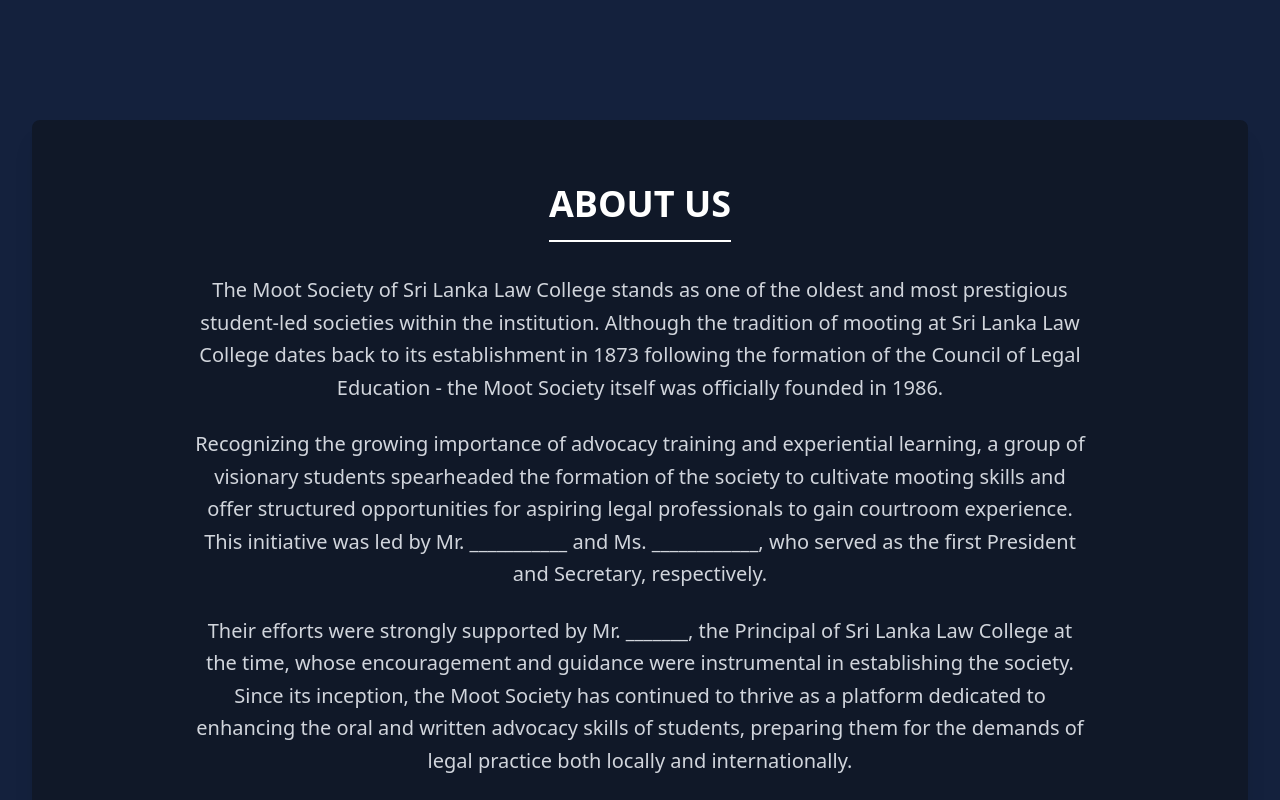
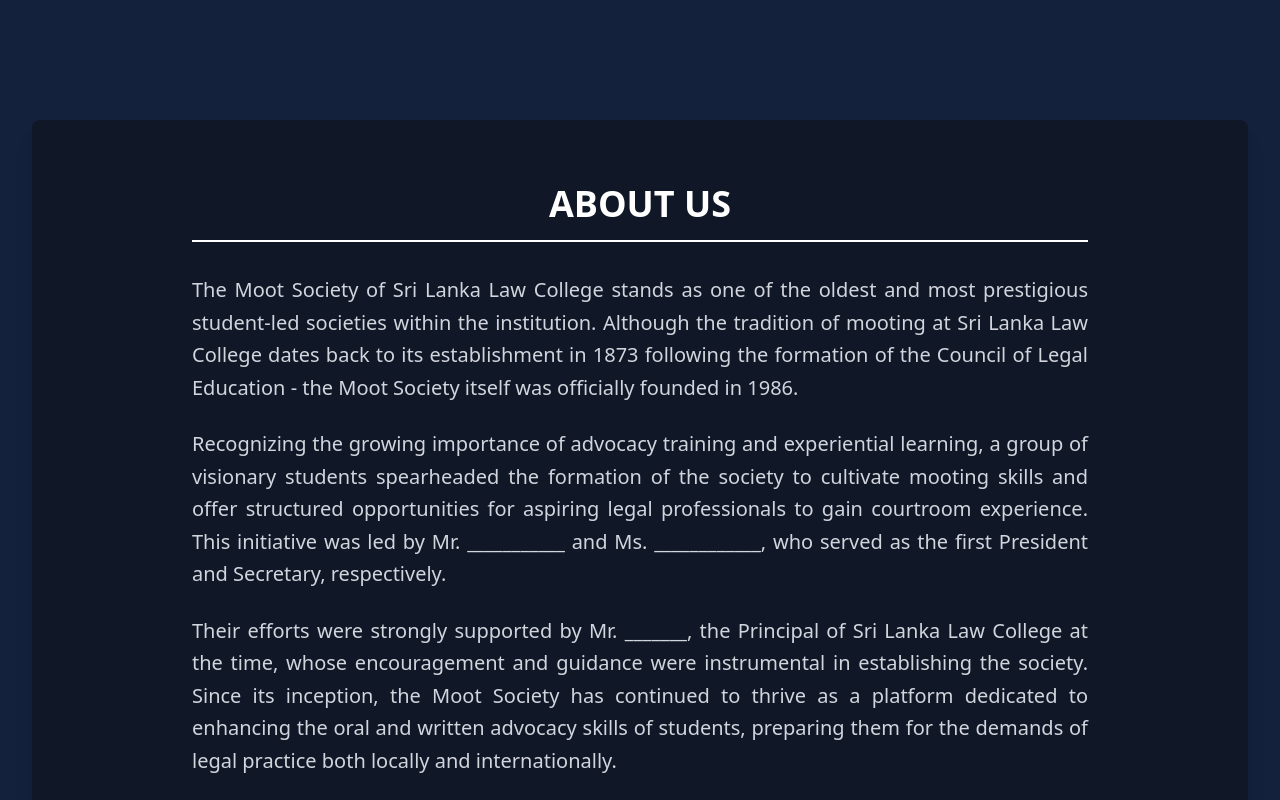
Before and after one commit to Lilvamp237/moot-society-website, a Next.js app in the folder project/moot-society-frontend/: page / in a window 1280 px wide. Shown: the part 640-1440 px from the top of the page. Built offline with nearby package versions, Linux system fonts and the light colour scheme; a web font is replaced by a local one.

Commit message:
justified

```diff
--- a/project/moot-society-frontend/src/app/page.tsx
+++ b/project/moot-society-frontend/src/app/page.tsx
@@ -22,18 +22,19 @@ export default function HomePage() {
       </section>
 
       {/* About Us Section */}
-      <section className="my-24 py-16 bg-gray-900 rounded-lg shadow-xl px-6 md:px-12 text-center">
+      <section className="my-24 py-16 bg-gray-900 rounded-lg shadow-xl px-6 md:px-12">
         <div className="max-w-4xl mx-auto">
-          <h3 className="text-4xl font-bold mb-8 uppercase text-white border-b-2 border-white pb-4 inline-block">
+          <h3 className="text-4xl font-bold mb-8 uppercase text-white border-b-2 border-white pb-4 inline-block text-center w-full">
             About Us
           </h3>
-          <p className="text-lg md:text-xl text-gray-300 leading-relaxed mb-6">
+          {/* --- THE FIX IS HERE: 'text-justify' has been added to the paragraphs --- */}
+          <p className="text-lg md:text-xl text-gray-300 leading-relaxed mb-6 text-justify">
             The Moot Society of Sri Lanka Law College stands as one of the oldest and most prestigious student-led societies within the institution. Although the tradition of mooting at Sri Lanka Law College dates back to its establishment in 1873 following the formation of the Council of Legal Education - the Moot Society itself was officially founded in 1986.
           </p>
-          <p className="text-lg md:text-xl text-gray-300 leading-relaxed mb-6">
+          <p className="text-lg md:text-xl text-gray-300 leading-relaxed mb-6 text-justify">
             Recognizing the growing importance of advocacy training and experiential learning, a group of visionary students spearheaded the formation of the society to cultivate mooting skills and offer structured opportunities for aspiring legal professionals to gain courtroom experience. This initiative was led by Mr. ___________ and Ms. ____________, who served as the first President and Secretary, respectively.
           </p>
-          <p className="text-lg md:text-xl text-gray-300 leading-relaxed">
+          <p className="text-lg md:text-xl text-gray-300 leading-relaxed text-justify">
             Their efforts were strongly supported by Mr. _______, the Principal of Sri Lanka Law College at the time, whose encouragement and guidance were instrumental in establishing the society. Since its inception, the Moot Society has continued to thrive as a platform dedicated to enhancing the oral and written advocacy skills of students, preparing them for the demands of legal practice both locally and internationally.
           </p>
         </div>
```
